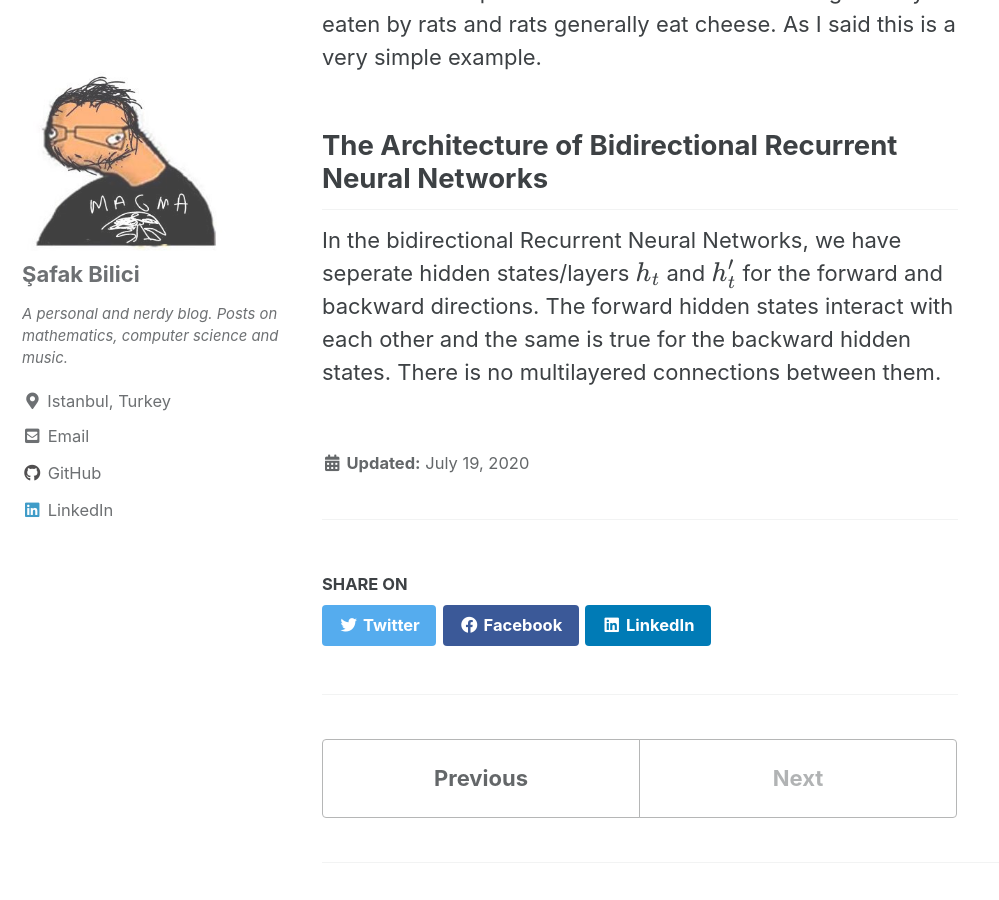
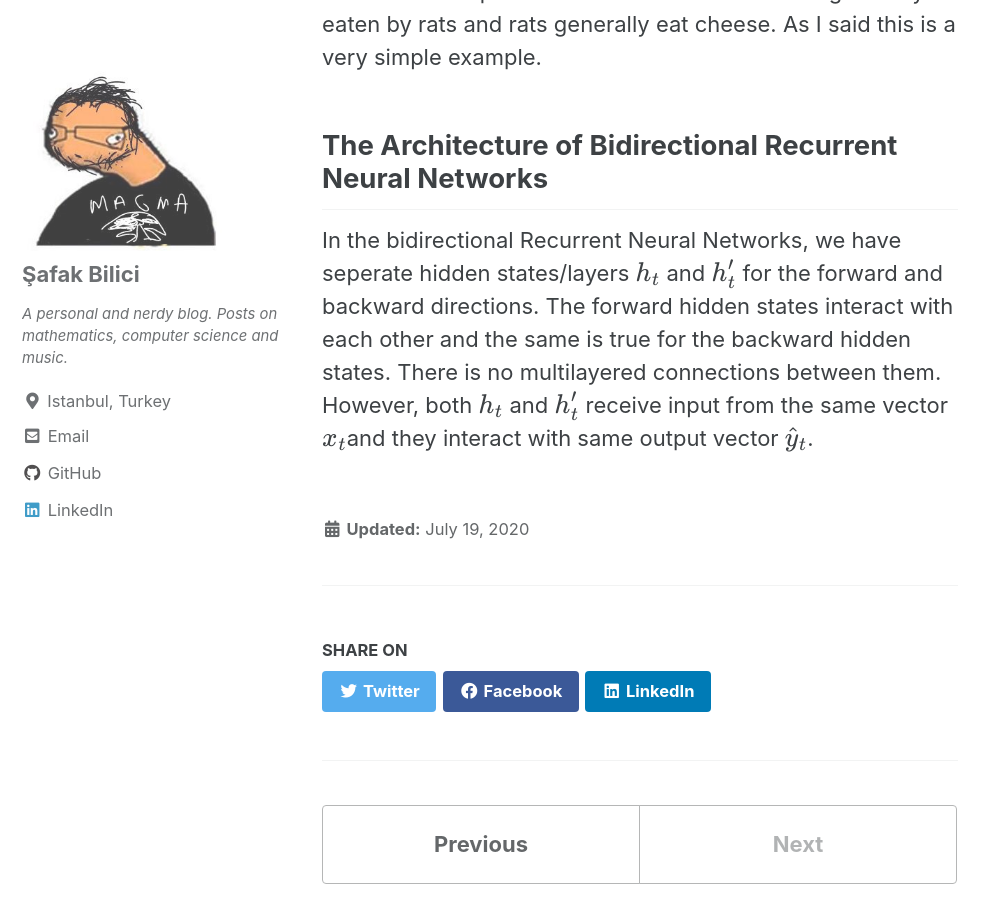
Before and after one commit to safakkbilici/safakkbilici.github.io, a Jekyll site: the page built from _posts/2020-07-19-training-bidirectional-rnns.md, in a window 1280 px wide and 900 px high, scrolled down 1611 px. Shown: the whole window, without its empty margins (0-999 px from the left). Built offline with Jekyll 4.4.1, drawn with Linux system fonts in a browser that asks for light colours; cached includes are drawn as plain includes; formulas are drawn with MathJax 3.

Commit message:
new post

```diff
--- a/_posts/2020-07-19-training-bidirectional-rnns.md
+++ b/_posts/2020-07-19-training-bidirectional-rnns.md
@@ -25,4 +25,4 @@ In certain applications like language modelling, the results are vastly improved
 The word "rat" and the word "cheese" are related in someway. There is a 'passive' advatage in using knowledge about both the past and future words. Cheese is generally eaten by rats and rats generally eat cheese. As I said this is a very simple example.
 
 ## The Architecture of Bidirectional Recurrent Neural Networks
-In the bidirectional Recurrent Neural Networks, we have seperate hidden states/layers $$h_t$$ and $$h_t'$$ for the forward and backward directions. The forward hidden states interact with each other and the same is true for the backward hidden states. There is no multilayered connections between them.
+In the bidirectional Recurrent Neural Networks, we have seperate hidden states/layers $$h_t$$ and $$h_t'$$ for the forward and backward directions. The forward hidden states interact with each other and the same is true for the backward hidden states. There is no multilayered connections between them. However, both $$h_t$$ and $$h_t'$$ receive input from the same vector $$x_t$$and they interact with same output vector $$ \hat{y}_t$$.
```
